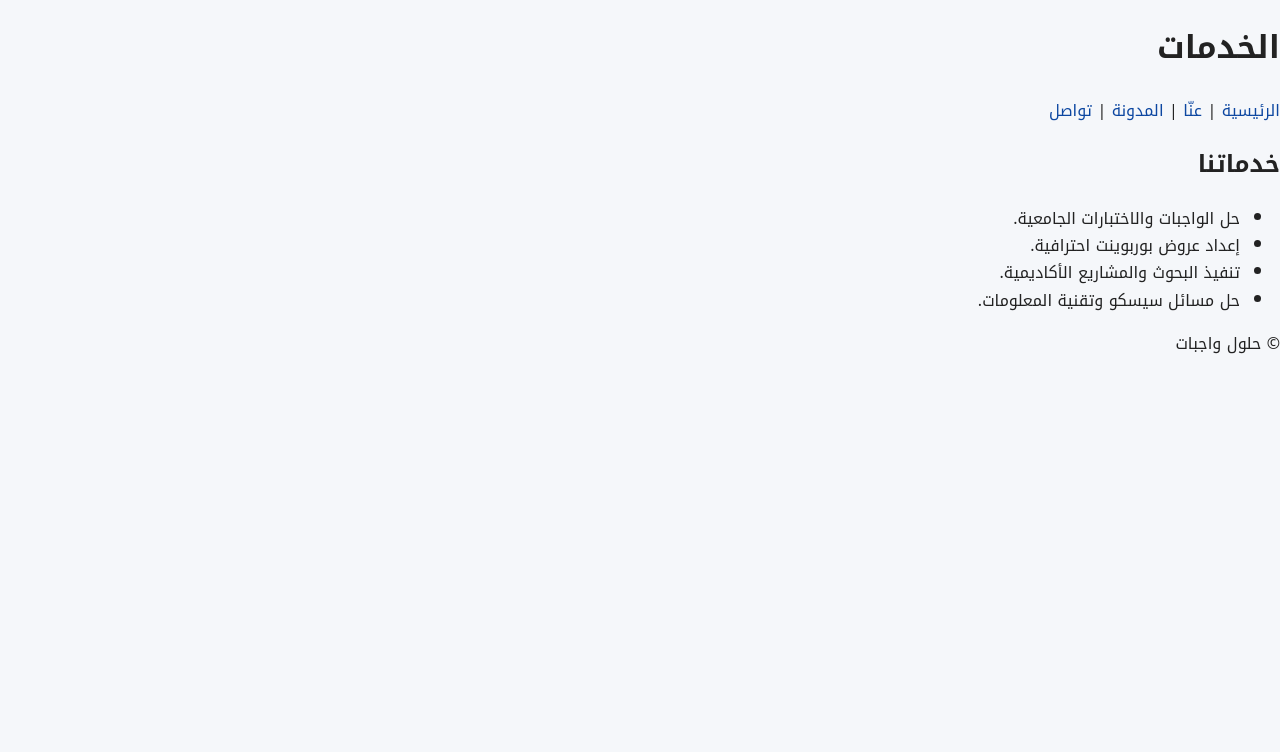
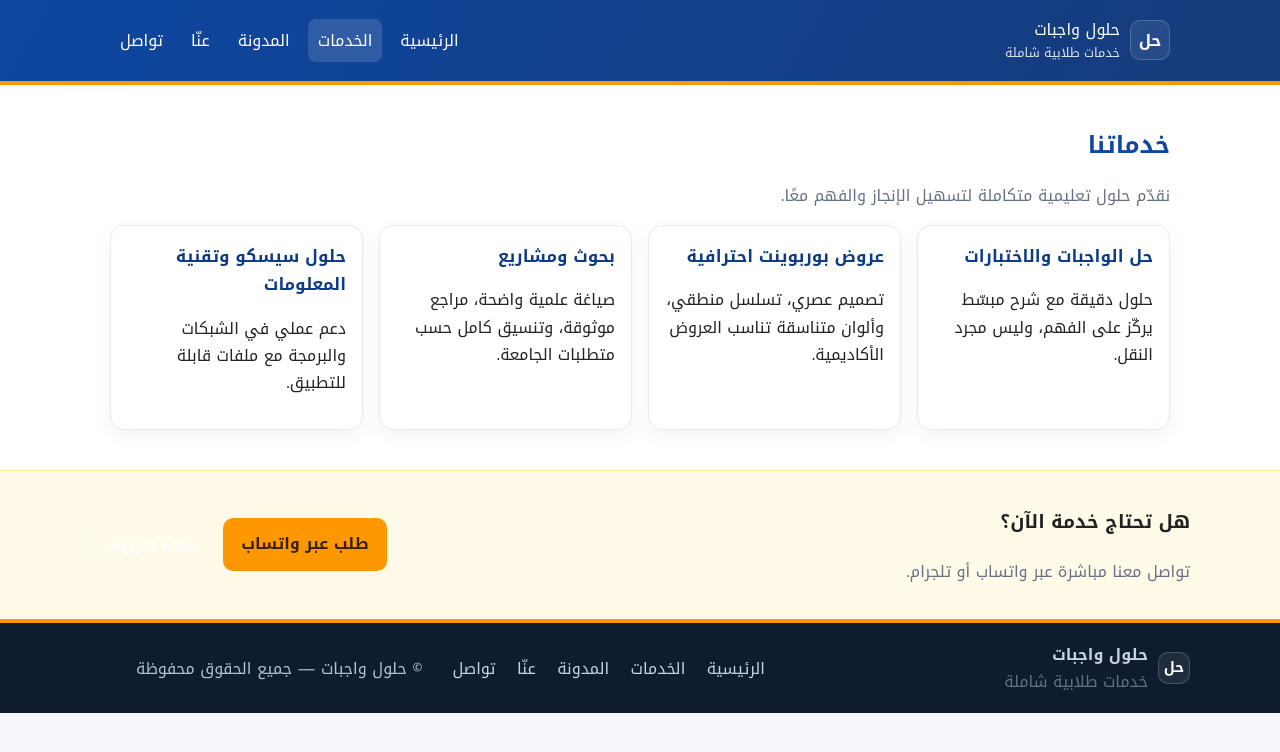
Before and after one commit to Oobied86/hal-wajebat, a plain HTML site: page services.html in a window 1280 px wide. Drawn offline with Linux system fonts and the light colour scheme.

Commit message:
Update services.html

```diff
--- a/services.html
+++ b/services.html
@@ -1,31 +1,104 @@
 <!DOCTYPE html>
 <html lang="ar" dir="rtl">
 <head>
-  <meta charset="utf-8">
+  <meta charset="utf-8" />
+  <meta name="viewport" content="width=device-width, initial-scale=1" />
   <title>الخدمات - حلول واجبات</title>
-  <link rel="stylesheet" href="style.css">
+  <meta name="description" content="استعرض خدمات حلول واجبات: حل واجبات واختبارات، عروض بوربوينت، بحوث ومشاريع، وحلول سيسكو." />
+  <link href="https://fonts.googleapis.com/css2?family=Cairo:wght@500;700&family=Noto+Kufi+Arabic:wght@400;600&display=swap" rel="stylesheet">
+  <link rel="stylesheet" href="style.css" />
 </head>
 <body>
-  <header>
-    <h1>الخدمات</h1>
-    <nav>
-      <a href="index.html">الرئيسية</a> |
-      <a href="about.html">عنّا</a> |
-      <a href="blog.html">المدونة</a> |
-      <a href="contact.html">تواصل</a>
-    </nav>
+
+  <!-- Header -->
+  <header class="site-header">
+    <div class="container">
+      <div class="header__bar">
+        <a class="brand" href="index.html">
+          <span class="brand__logo">حل</span>
+          <span class="brand__text">
+            حلول واجبات
+            <small>خدمات طلابية شاملة</small>
+          </span>
+        </a>
+        <nav class="nav">
+          <a class="nav__link" href="index.html">الرئيسية</a>
+          <a class="nav__link is-active" href="services.html">الخدمات</a>
+          <a class="nav__link" href="blog.html">المدونة</a>
+          <a class="nav__link" href="about.html">عنّا</a>
+          <a class="nav__link" href="contact.html">تواصل</a>
+        </nav>
+      </div>
+    </div>
   </header>
-  <main>
-    <h2>خدماتنا</h2>
-    <ul>
-      <li>حل الواجبات والاختبارات الجامعية.</li>
-      <li>إعداد عروض بوربوينت احترافية.</li>
-      <li>تنفيذ البحوث والمشاريع الأكاديمية.</li>
-      <li>حل مسائل سيسكو وتقنية المعلومات.</li>
-    </ul>
-  </main>
-  <footer>
-    <p>© حلول واجبات</p>
+
+  <!-- Services Section -->
+  <section class="section section--light">
+    <div class="container">
+      <div class="section__head">
+        <h2>خدماتنا</h2>
+        <p class="muted">نقدّم حلول تعليمية متكاملة لتسهيل الإنجاز والفهم معًا.</p>
+      </div>
+
+      <div class="cards">
+        <article class="card">
+          <h3>حل الواجبات والاختبارات</h3>
+          <p>حلول دقيقة مع شرح مبسّط يركّز على الفهم، وليس مجرد النقل.</p>
+        </article>
+        <article class="card">
+          <h3>عروض بوربوينت احترافية</h3>
+          <p>تصميم عصري، تسلسل منطقي، وألوان متناسقة تناسب العروض الأكاديمية.</p>
+        </article>
+        <article class="card">
+          <h3>بحوث ومشاريع</h3>
+          <p>صياغة علمية واضحة، مراجع موثوقة، وتنسيق كامل حسب متطلبات الجامعة.</p>
+        </article>
+        <article class="card">
+          <h3>حلول سيسكو وتقنية المعلومات</h3>
+          <p>دعم عملي في الشبكات والبرمجة مع ملفات قابلة للتطبيق.</p>
+        </article>
+      </div>
+    </div>
+  </section>
+
+  <!-- CTA -->
+  <section class="cta">
+    <div class="container cta__box">
+      <div>
+        <h3>هل تحتاج خدمة الآن؟</h3>
+        <p class="muted">تواصل معنا مباشرة عبر واتساب أو تلجرام.</p>
+      </div>
+      <div class="cta__actions">
+        <a class="btn btn--accent" href="https://wa.me/+966538021822" target="_blank" rel="noopener">طلب عبر واتساب</a>
+        <a class="btn btn--ghost" href="https://t.me/Quizat1t" target="_blank" rel="noopener">قناة تلجرام</a>
+      </div>
+    </div>
+  </section>
+
+  <!-- Footer -->
+  <footer class="site-footer">
+    <div class="container footer__grid">
+      <div class="footer__brand">
+        <span class="brand__logo brand__logo--sm">حل</span>
+        <div>
+          <strong>حلول واجبات</strong>
+          <div class="muted">خدمات طلابية شاملة</div>
+        </div>
+      </div>
+
+      <nav class="footer__nav">
+        <a href="index.html">الرئيسية</a>
+        <a href="services.html">الخدمات</a>
+        <a href="blog.html">المدونة</a>
+        <a href="about.html">عنّا</a>
+        <a href="contact.html">تواصل</a>
+      </nav>
+
+      <div class="footer__meta">
+        <div>© حلول واجبات — جميع الحقوق محفوظة</div>
+      </div>
+    </div>
   </footer>
+
 </body>
 </html>
```
